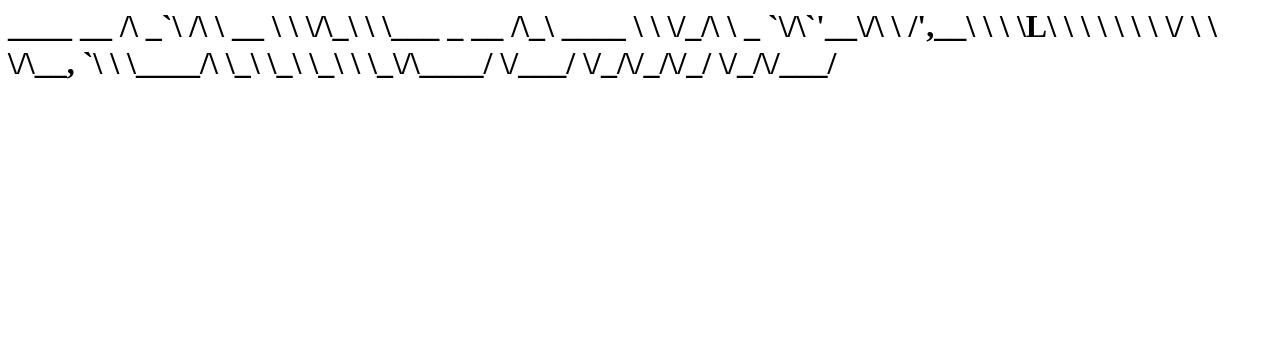
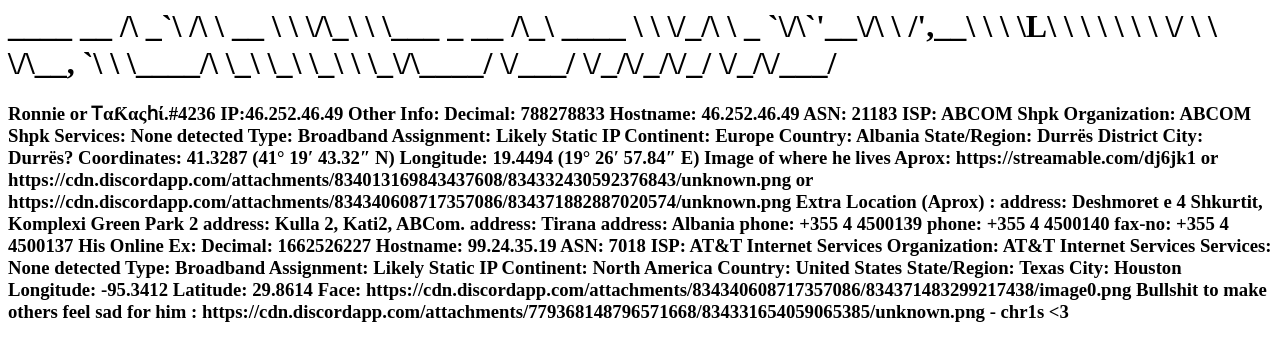
Before and after one commit to salthub-master/canarylol, a plain HTML site: page index.html in a window 1280 px wide. Drawn offline with Linux system fonts and the light colour scheme.

Commit message:
Update index.html

```diff
--- a/index.html
+++ b/index.html
@@ -7,7 +7,7 @@
     \/___/  \/_/\/_/\/_/   \/_/\/___/
                                       <h1>
 
-<h3Ronnie or ᎢαƘαςհί.#4236
+<h3>Ronnie or ᎢαƘαςհί.#4236
 
 IP:46.252.46.49
 Other Info:
```
